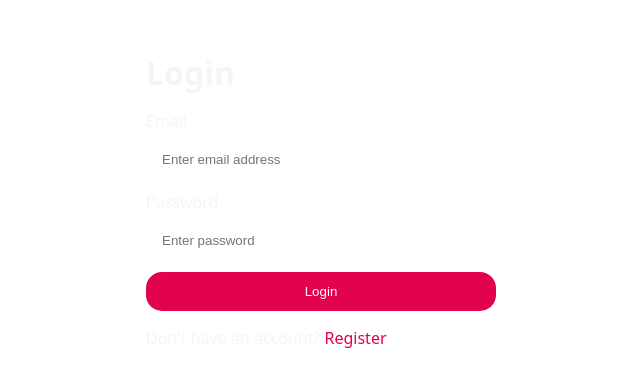
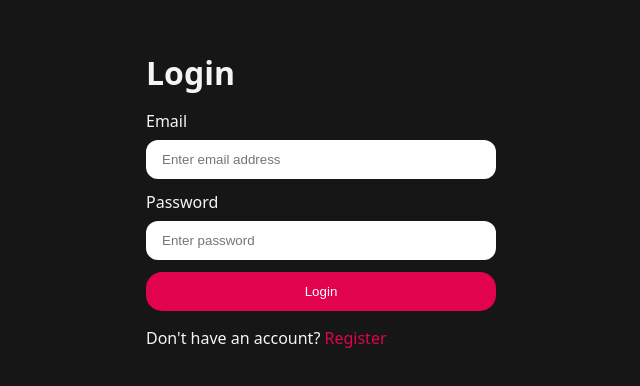
Before and after one commit to animeshkundu07/SkillSync, a React app in the folder frontend/: page /login in a window 1280 px wide. Shown: the part 200-586 px from the top of the page, without its empty margins (319-959 px from the left). Built offline with nearby package versions, Linux system fonts and the light colour scheme; no server answers; the HTML template or start-up script is replaced by a standard one.

Commit message:
Update style.scss

```diff
--- a/frontend/src/style.scss
+++ b/frontend/src/style.scss
@@ -6,25 +6,16 @@
     box-sizing: border-box;
 }
 
-// html,
-// body,
-// #root{
-//     width: 100%;
-//     background-color: #161616;
-//     color: whitesmoke;
-//     font-family: system-ui, -apple-system, BlinkMacSystemFont, 'Segoe UI', Roboto, Oxygen, Ubuntu, Cantarell, 'Open Sans', 'Helvetica Neue', sans-serif;
-// }
-
 html,
 body,
-#root {
-  width: 100%;
-  background: transparent;
-  color: whitesmoke;
-  font-family: system-ui, -apple-system, BlinkMacSystemFont, "Segoe UI",
-    Roboto, Oxygen, Ubuntu, Cantarell, "Open Sans", "Helvetica Neue",
-    sans-serif;
+#root{
+    width: 100%;
+    background-color: #161616;
+    color: whitesmoke;
+    font-family: system-ui, -apple-system, BlinkMacSystemFont, 'Segoe UI', Roboto, Oxygen, Ubuntu, Cantarell, 'Open Sans', 'Helvetica Neue', sans-serif;
 }
+
+
 .highlight{
     color: #d20d3b;
 }
```
